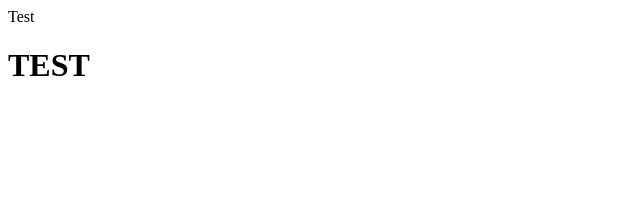
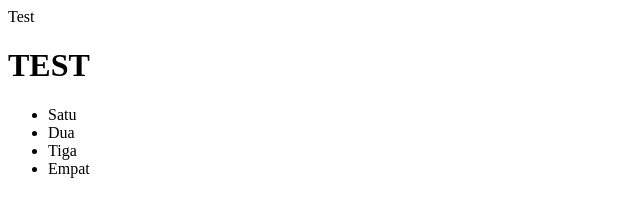
Before and after one commit to ichsany/test, a plain HTML site: page index.html in a window 1280 px wide. Shown: the whole page, without its empty margins (0-640 px from the left). Drawn offline with Linux system fonts and the light colour scheme.

Commit message:
Update index.html

```diff
--- a/index.html
+++ b/index.html
@@ -1,2 +1,8 @@
 Test
 <h1>TEST</h1>
+<ul>
+  <li>Satu</li>
+  <li>Dua</li>
+  <li>Tiga</li>
+  <li>Empat</li>
+</ul>
```
